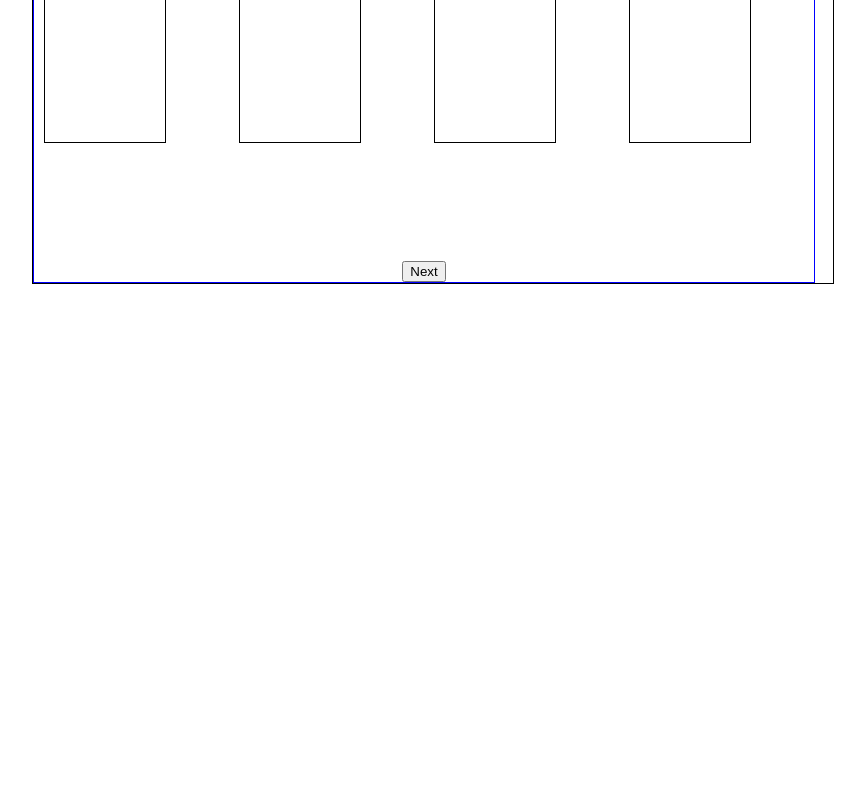
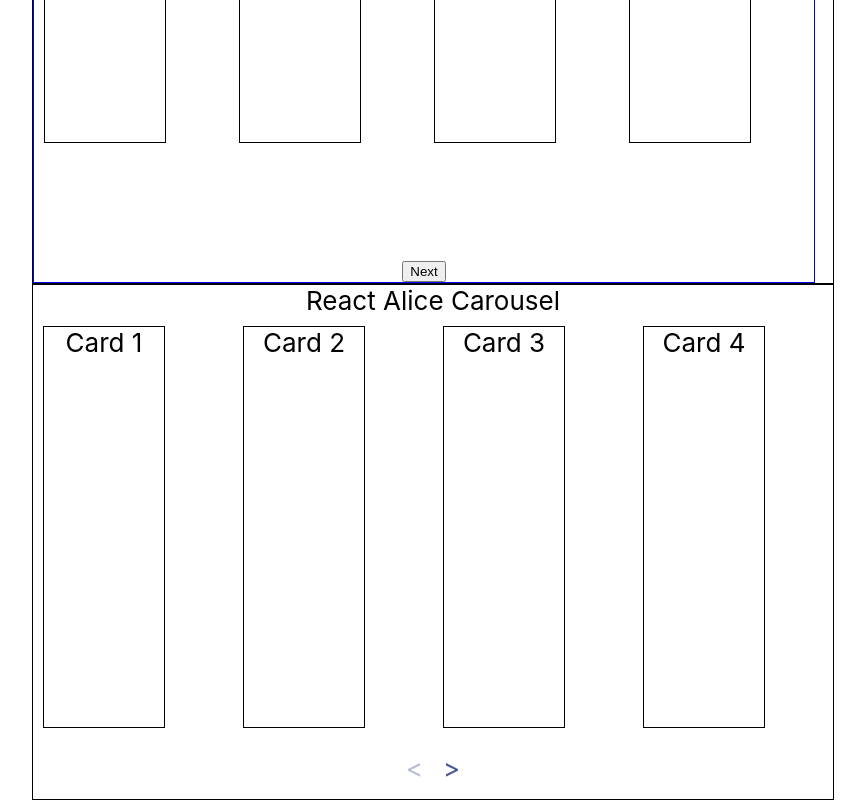
Before and after one commit to amandasavluchinske/react-carousels-sandbox, a React (Create React App) app: page / in a window 1280 px wide. Shown: the part 790-1590 px from the top of the page, without its empty margins (207-1072 px from the left). Before the commit the page ends 1074 px from the top, so only its background shows below. Built offline with nearby package versions, Linux system fonts and the light colour scheme.

Commit message:
Adds Alice Carousel

```diff
--- a/src/App.js
+++ b/src/App.js
@@ -3,10 +3,12 @@
 import './App.css';
 import ReactSlick from "./carousels/ReactSlick";
 import PureReactCarousel from "./carousels/PureReactCarousel";
+import ReactAliceCarousel from "./carousels/AliceCarousel";
 // Import css files
 import "slick-carousel/slick/slick.css";
 import "slick-carousel/slick/slick-theme.css";
 import 'pure-react-carousel/dist/react-carousel.es.css';
+import "react-alice-carousel/lib/alice-carousel.css";
 
 
 const Container = styled.div`
@@ -20,6 +22,7 @@
       <header className="App-header">
         <Container><div>React Slick<ReactSlick /></div></Container>
         <Container><div>Pure React Carousel<PureReactCarousel /></div></Container>
+        <Container><div>React Alice Carousel<ReactAliceCarousel /></div></Container>
       </header>
     </div>
   );
--- /dev/null
+++ b/src/carousels/AliceCarousel.js
@@ -0,0 +1,23 @@
+import React from 'react';
+import AliceCarousel from 'react-alice-carousel';
+import { map } from "lodash";
+import CARD_DATA from "../utils/cardContent";
+import Card from "../Card";
+
+
+const ReactAliceCarousel = () => {
+  const items = map(CARD_DATA, (data) => <Card key={data.name} name={data.name} />);
+  return (
+    <AliceCarousel
+      items={items}
+      responsive={{
+        1024: {
+          items: 4,
+        }
+      }}
+      disableDotsControls
+    />
+  );
+};
+
+export default ReactAliceCarousel;
```
